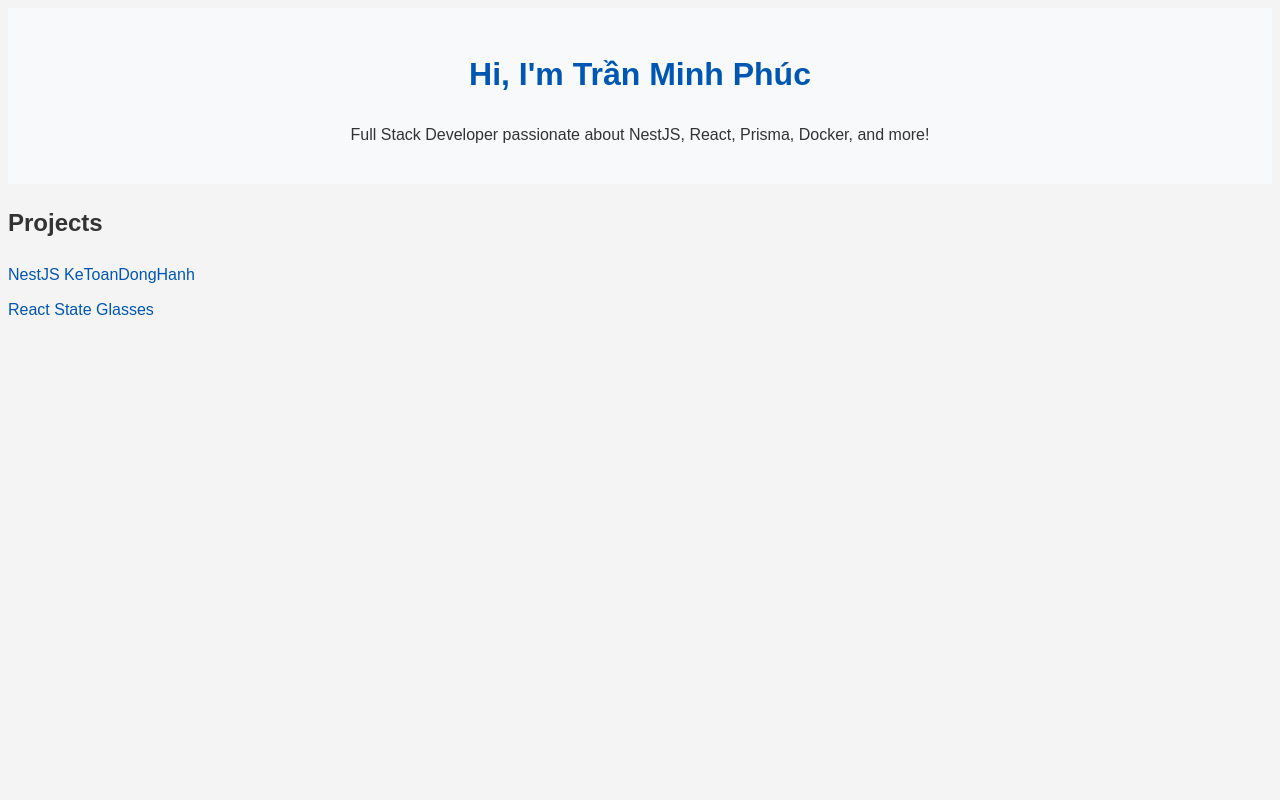
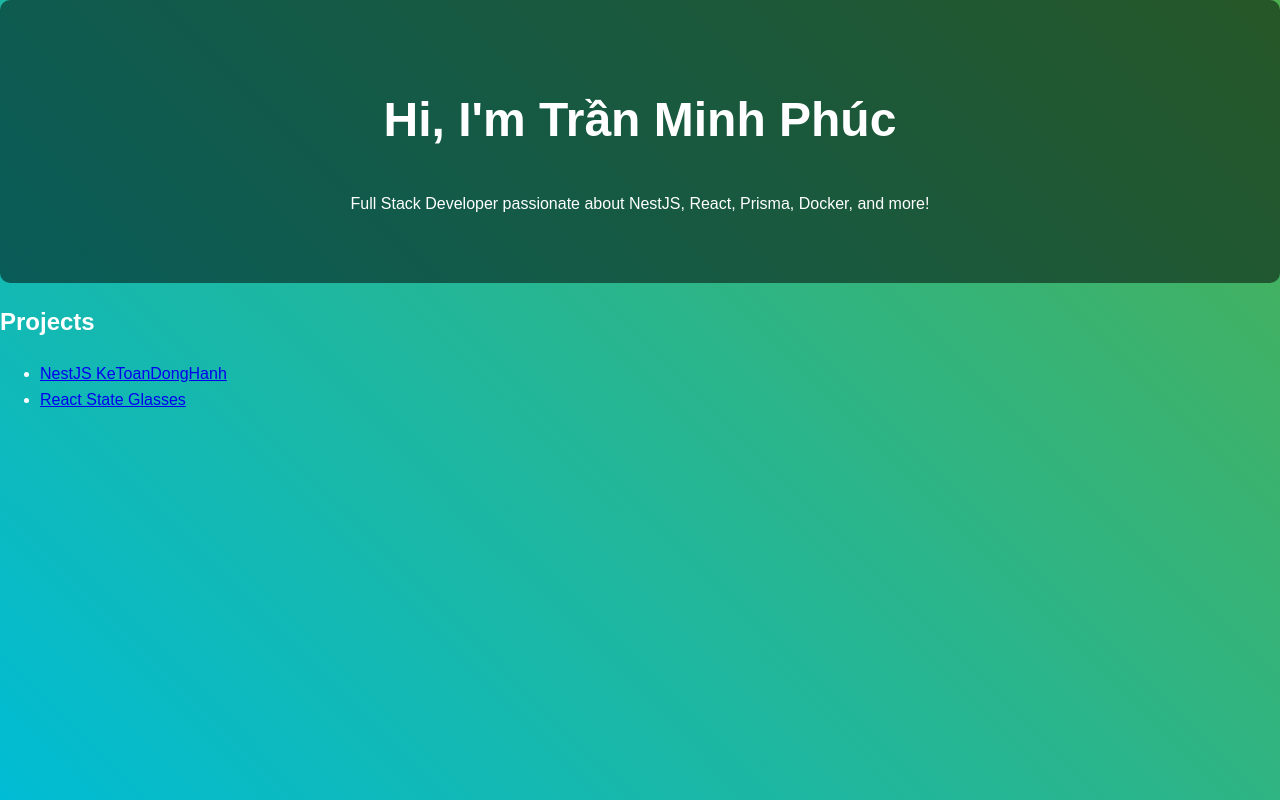
Before and after one commit to trminhphuc1504/trminhphuc1504.github.io, a plain HTML site: page index.html in a window 1280 px wide. Drawn offline with Linux system fonts and the light colour scheme.

Commit message:
Update style.css

```diff
--- a/style.css
+++ b/style.css
@@ -1,39 +1,31 @@
 body {
   font-family: 'Arial', sans-serif;
-  background-color: #f4f4f4;
-  color: #333;
+  background: linear-gradient(45deg, #00bcd4, #4caf50); /* Gradient màu xanh dương và xanh lá */
+  color: #fff;
   line-height: 1.6;
+  padding: 0;
+  margin: 0;
+}
+
+header {
+  text-align: center;
+  padding: 50px;
+  background-color: rgba(0, 0, 0, 0.5); /* Nền trong suốt để dễ nhìn */
+  border-radius: 10px;
 }
 
 h1 {
-  color: #0056b3;
-  text-align: center;
+  font-size: 3rem;
+  animation: fadeIn 2s ease-in-out;
 }
 
-h2 {
-  color: #333;
+@keyframes fadeIn {
+  from {
+    opacity: 0;
+    transform: translateY(-30px);
+  }
+  to {
+    opacity: 1;
+    transform: translateY(0);
+  }
 }
-
-a {
-  color: #0056b3;
-  text-decoration: none;
-}
-
-a:hover {
-  text-decoration: underline;
-}
-
-header {
-  background-color: #f8f9fa;
-  padding: 20px;
-  text-align: center;
-}
-
-ul {
-  list-style-type: none;
-  padding: 0;
-}
-
-li {
-  margin: 10px 0;
-}
```
